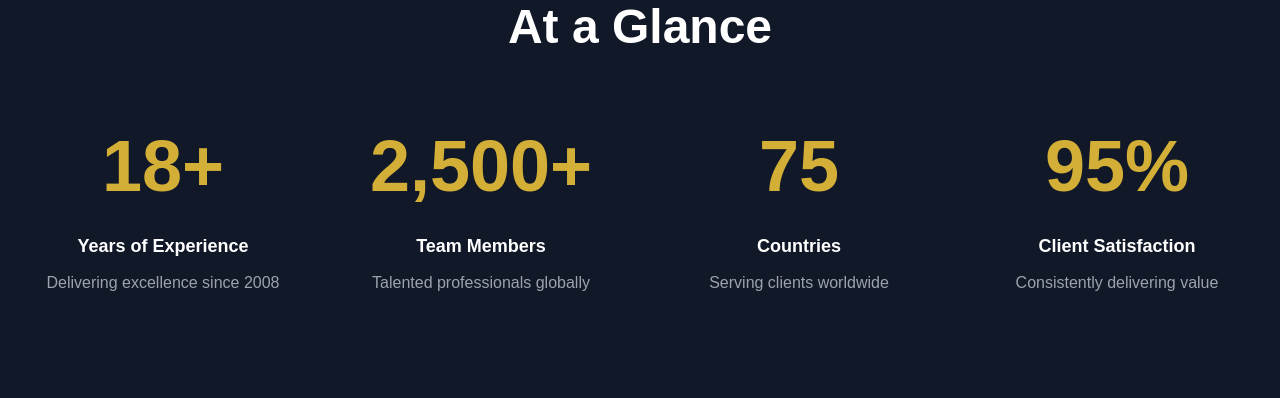
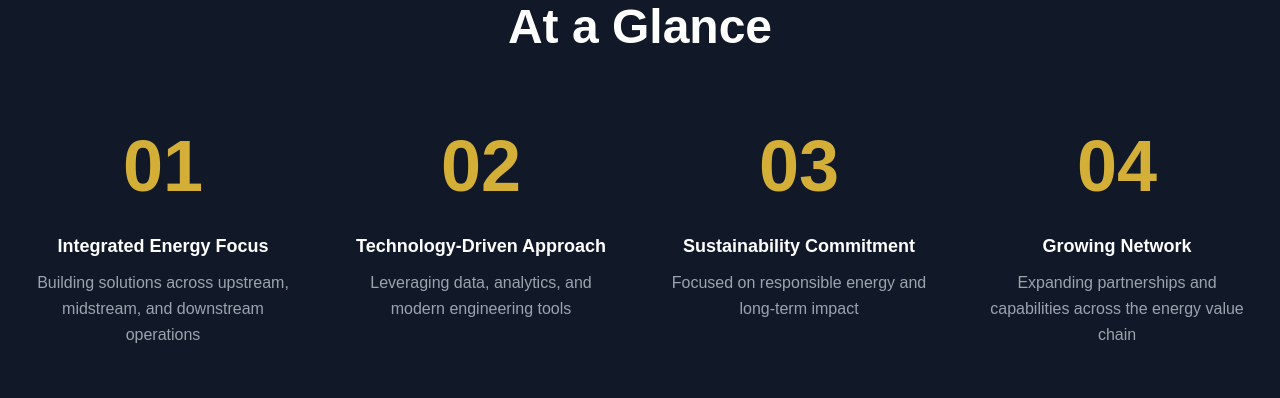
Before and after one commit to oyenhq-design/oyengroup, a Next.js app: page / in a window 1280 px wide. Shown: the part 1600-1998 px from the top of the page. Built offline with nearby package versions, Linux system fonts and the light colour scheme.

Commit message:
Updated At a Glance section content: replaced metrics with structured OYEN company pillars (Integrated Energy Focus, Technology-Driven, Sustainability, Growing Network)

```diff
--- a/src/data/statistics.ts
+++ b/src/data/statistics.ts
@@ -6,23 +6,23 @@ export interface Statistic {
 
 export const statistics: Statistic[] = [
   {
-    value: "18+",
-    label: "Years of Experience",
-    description: "Delivering excellence since 2008",
+    value: "01",
+    label: "Integrated Energy Focus",
+    description: "Building solutions across upstream, midstream, and downstream operations",
   },
   {
-    value: "2,500+",
-    label: "Team Members",
-    description: "Talented professionals globally",
+    value: "02",
+    label: "Technology-Driven Approach",
+    description: "Leveraging data, analytics, and modern engineering tools",
   },
   {
-    value: "75",
-    label: "Countries",
-    description: "Serving clients worldwide",
+    value: "03",
+    label: "Sustainability Commitment",
+    description: "Focused on responsible energy and long-term impact",
   },
   {
-    value: "95%",
-    label: "Client Satisfaction",
-    description: "Consistently delivering value",
+    value: "04",
+    label: "Growing Network",
+    description: "Expanding partnerships and capabilities across the energy value chain",
   },
 ];
```
